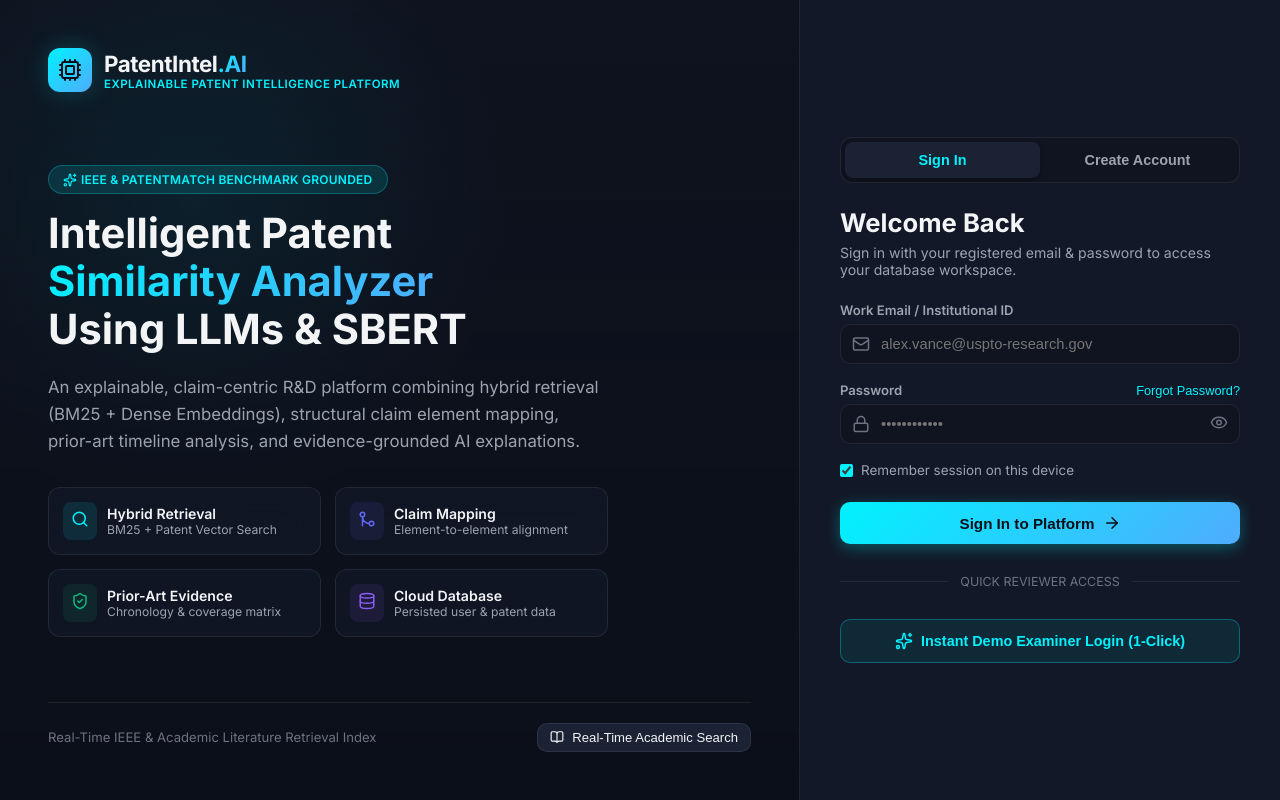
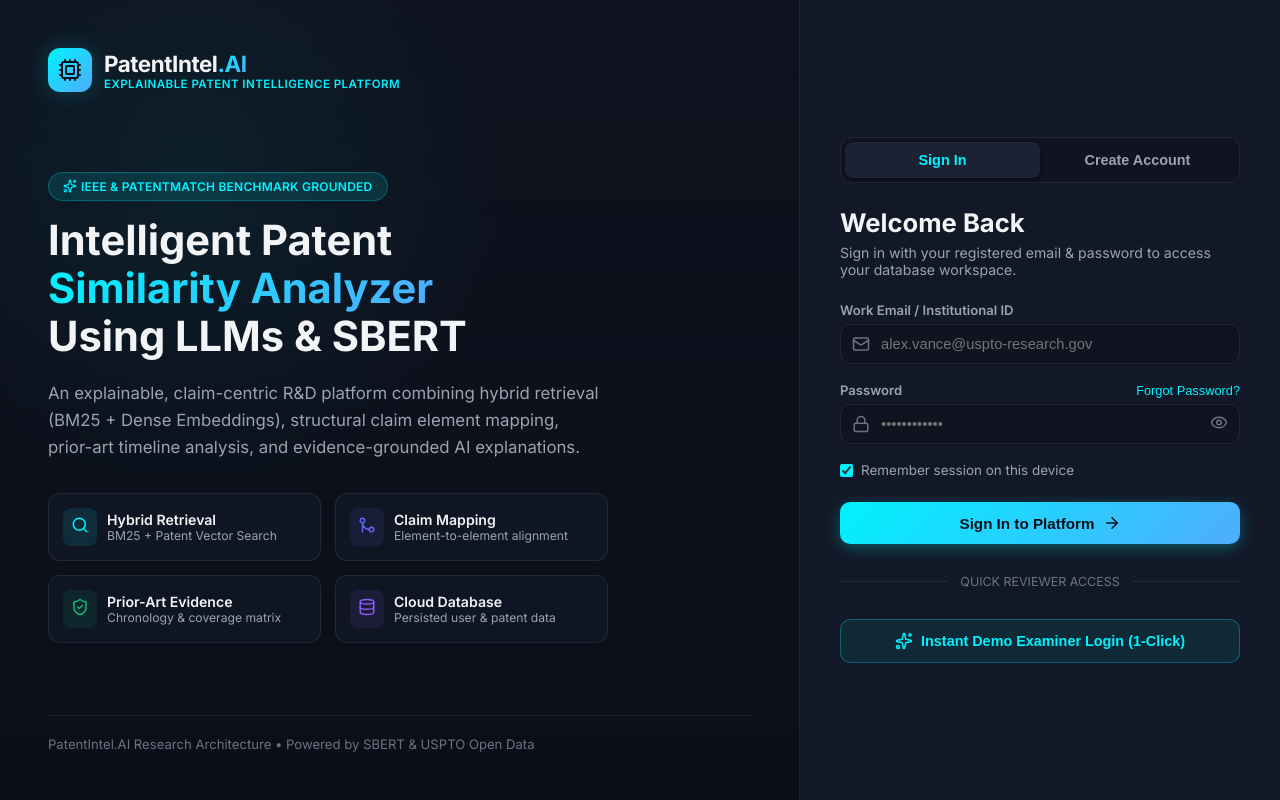
Before and after one commit to Madhuarvind/PatentIntel.AI, a React (Vite) app: page / in a window 1280 px wide. Built offline with nearby package versions, Linux system fonts and the light colour scheme.

Commit message:
fix: Remove unauthenticated literature search button from login page and enforce password login after account creation

```diff
--- a/src/App.tsx
+++ b/src/App.tsx
@@ -61,18 +61,9 @@
 
   if (!isAuthenticated) {
     return (
-      <>
-        <AuthScreen
-          onLoginSuccess={handleLoginSuccess}
-          onOpenLiterature={() => openLiteratureWithQuery()}
-        />
-        <LiteratureModal
-          isOpen={isLiteratureOpen}
-          onClose={() => setIsLiteratureOpen(false)}
-          initialQuery={literatureQuery}
-          onNavigateModule={(mod) => setActiveView(mod)}
-        />
-      </>
+      <AuthScreen
+        onLoginSuccess={handleLoginSuccess}
+      />
     );
   }
 
--- a/src/components/AuthScreen.tsx
+++ b/src/components/AuthScreen.tsx
@@ -15,17 +15,16 @@
   Cpu,
   GitMerge,
   Search,
-  BookOpen,
   KeyRound,
   Database
 } from 'lucide-react';
 
 interface Props {
   onLoginSuccess: (user: { name: string; email: string; role: string }) => void;
-  onOpenLiterature: () => void;
+  onOpenLiterature?: () => void;
 }
 
-export const AuthScreen: React.FC<Props> = ({ onLoginSuccess, onOpenLiterature }) => {
+export const AuthScreen: React.FC<Props> = ({ onLoginSuccess }) => {
   const [mode, setMode] = useState<AuthMode>('login');
   const [showPassword, setShowPassword] = useState(false);
   const [email, setEmail] = useState('');
@@ -39,14 +38,16 @@
 
   const handleRegisterSubmit = (e: React.FormEvent) => {
     e.preventDefault();
-    // Save to Cloud DB
+    // Register user in Database Store
     dbStore.registerUser(
       fullName || 'Registered User',
       email || 'user@patentintel.ai',
       role,
       organization
     );
-    setRegisterSuccessMessage(`Account created successfully for ${fullName || email}! Please sign in below to enter your workspace.`);
+
+    // Switch to Sign In mode and pre-fill email, require explicit password login
+    setRegisterSuccessMessage(`Account created successfully for ${fullName || email}! Please enter your password below to Sign In.`);
     setMode('login');
     setPassword('');
   };
@@ -227,18 +228,11 @@
           </div>
         </div>
 
-        {/* Footer info & literature trigger */}
-        <div style={{ display: 'flex', alignItems: 'center', justifyContent: 'space-between', borderTop: '1px solid var(--border-color)', paddingTop: '20px' }}>
+        {/* Bottom Footer info */}
+        <div style={{ borderTop: '1px solid var(--border-color)', paddingTop: '20px' }}>
           <div style={{ fontSize: '0.82rem', color: 'var(--text-dim)' }}>
-            Real-Time IEEE & Academic Literature Retrieval Index
+            PatentIntel.AI Research Architecture • Powered by SBERT & USPTO Open Data
           </div>
-          <button
-            className="btn-secondary"
-            onClick={onOpenLiterature}
-            style={{ fontSize: '0.82rem', padding: '6px 12px' }}
-          >
-            <BookOpen size={14} /> Real-Time Academic Search
-          </button>
         </div>
       </div>
 
```
